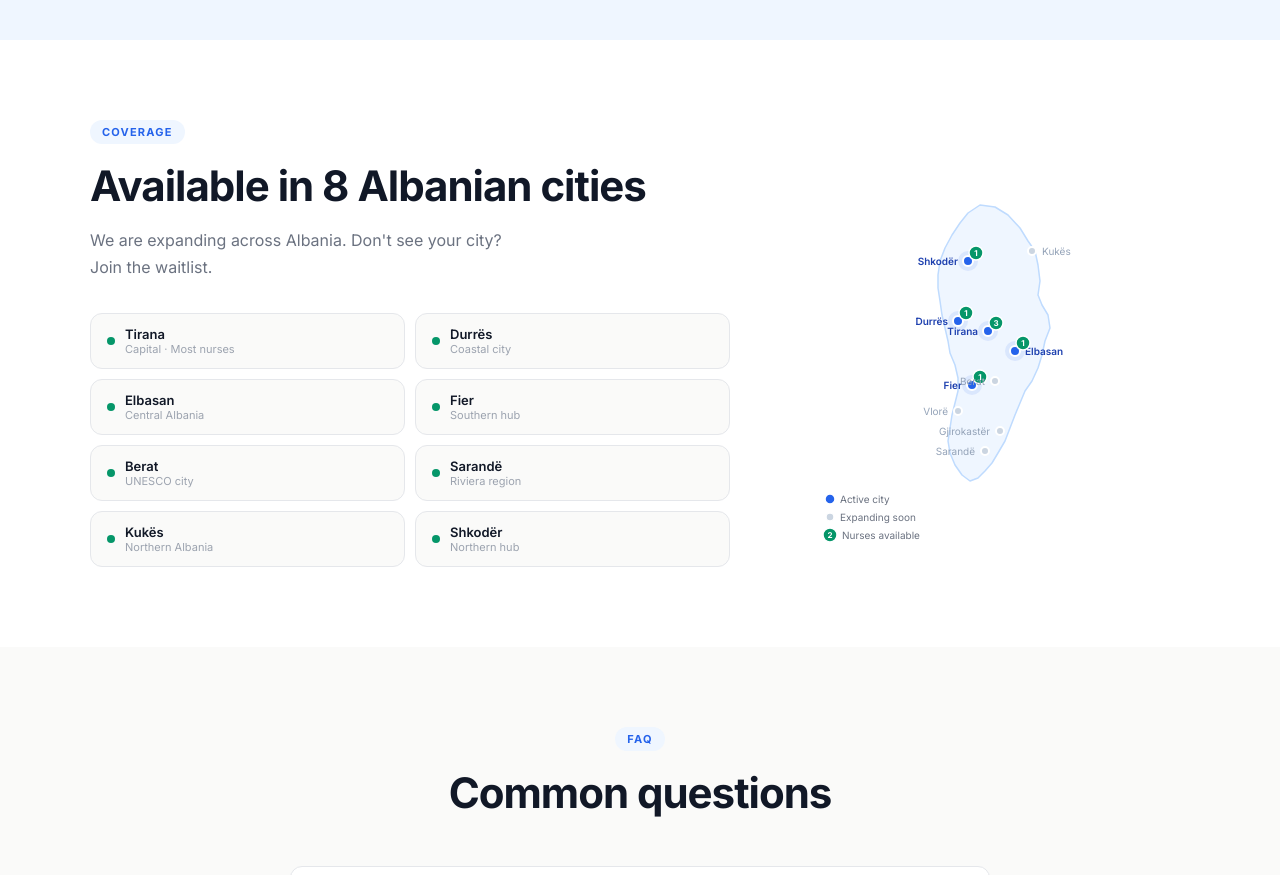
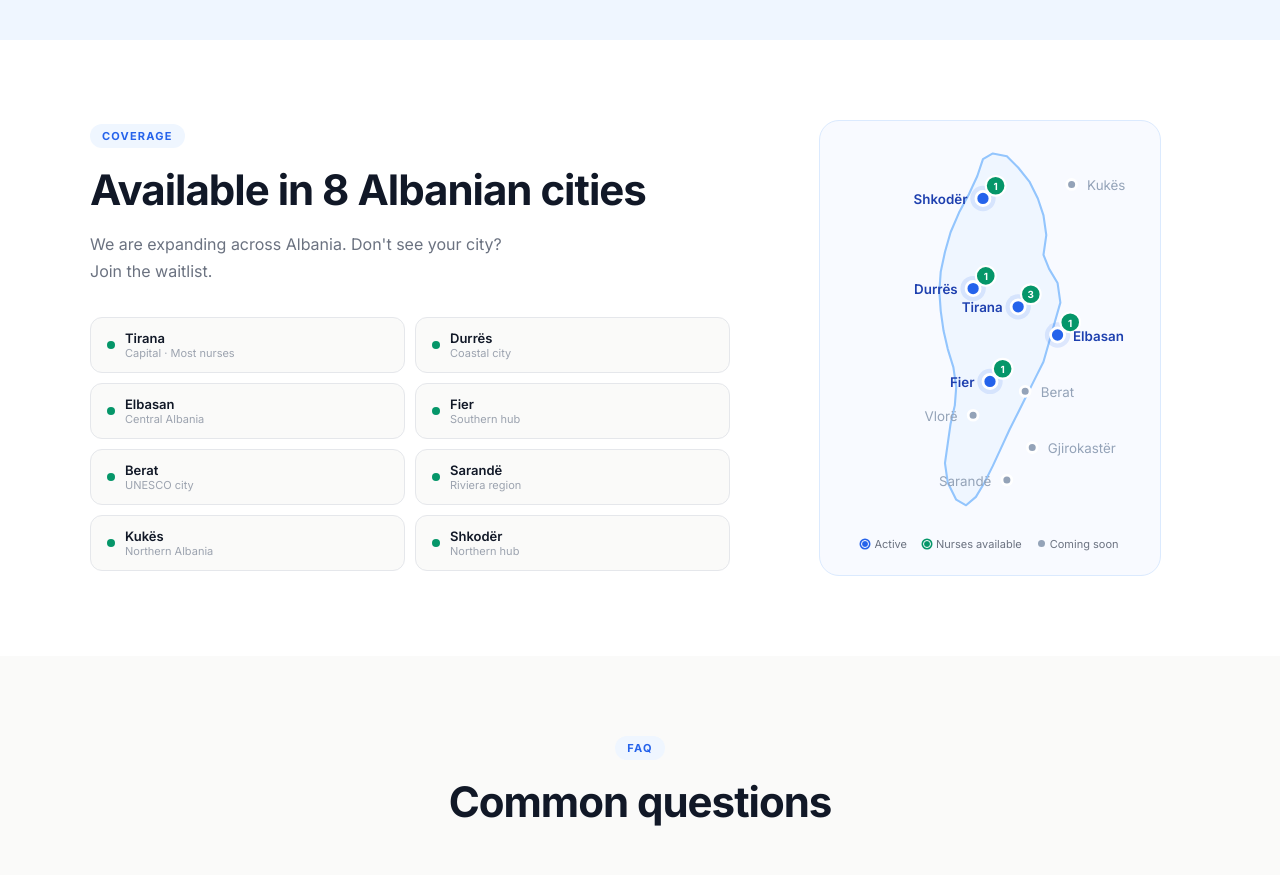
Before and after one commit to KeisNebelli/vonaxitynew, a Next.js app in the folder frontend/: page /en in a window 1280 px wide. Shown: the part 2780-3655 px from the top of the page. Built offline with nearby package versions, Linux system fonts and the light colour scheme.

Commit message:
Fix Albania map - use Google Maps embed

```diff
--- a/frontend/components/visuals/AlbaniaMap.jsx
+++ b/frontend/components/visuals/AlbaniaMap.jsx
@@ -2,95 +2,112 @@
 import { useState } from 'react';
 
 const CITIES = [
-  { name:'Tirana', x:178, y:198, nurses:3, active:true },
-  { name:'Durrës', x:148, y:188, nurses:1, active:true },
-  { name:'Elbasan', x:205, y:218, nurses:1, active:true },
-  { name:'Fier', x:162, y:252, nurses:1, active:true },
-  { name:'Berat', x:185, y:248, nurses:0, active:false },
-  { name:'Sarandë', x:175, y:318, nurses:0, active:false },
-  { name:'Kukës', x:222, y:118, nurses:0, active:false },
-  { name:'Shkodër', x:158, y:128, nurses:1, active:true },
-  { name:'Vlorë', x:148, y:278, nurses:0, active:false },
-  { name:'Gjirokastër', x:190, y:298, nurses:0, active:false },
+  { name:'Tirana',   x:200, y:195, nurses:3, active:true },
+  { name:'Durrës',   x:168, y:182, nurses:1, active:true },
+  { name:'Elbasan',  x:228, y:215, nurses:1, active:true },
+  { name:'Fier',     x:180, y:248, nurses:1, active:true },
+  { name:'Shkodër',  x:175, y:118, nurses:1, active:true },
+  { name:'Berat',    x:205, y:255, nurses:0, active:false },
+  { name:'Vlorë',    x:168, y:272, nurses:0, active:false },
+  { name:'Sarandë',  x:192, y:318, nurses:0, active:false },
+  { name:'Kukës',    x:238, y:108, nurses:0, active:false },
+  { name:'Gjirokastër', x:210, y:295, nurses:0, active:false },
 ];
 
-export default function AlbaniaMap({ lang = 'en' }) {
+export default function AlbaniaMap() {
   const [hovered, setHovered] = useState(null);
 
   return (
-    <div style={{ position:'relative', display:'inline-block' }}>
-      <svg width="360" height="420" viewBox="0 0 360 420" style={{ display:'block' }}>
-        {/* Albania outline - simplified path */}
+    <div style={{ background:'#F8FAFF', borderRadius:20, border:'1px solid #DBEAFE', padding:'24px 20px', display:'inline-block' }}>
+      <svg width="300" height="380" viewBox="80 80 200 270" style={{ display:'block', overflow:'visible' }}>
+
+        {/* Albania shape — accurate simplified outline */}
         <path
-          d="M158 80 L170 72 L185 74 L198 82 L210 95 L218 108 L225 118 L228 132 L230 148 L228 162 L232 172 L238 182 L240 195 L235 208 L232 222 L228 235 L222 248 L215 258 L210 270 L205 282 L200 295 L195 308 L188 320 L182 330 L175 338 L168 345 L160 348 L152 342 L145 332 L140 320 L138 308 L140 295 L142 282 L145 270 L148 258 L148 245 L145 232 L140 220 L138 208 L135 195 L132 182 L130 168 L128 155 L128 142 L130 128 L135 115 L142 102 L150 90 Z"
+          d="M175 90 L182 86 L192 88 L200 96 L208 106 L214 118 L218 130 L220 144 L218 158 L222 168 L228 178 L230 192 L226 206 L222 220 L218 234 L212 246 L206 258 L200 270 L194 282 L188 295 L182 308 L176 320 L170 330 L163 336 L156 332 L150 320 L148 306 L150 292 L152 278 L155 265 L156 252 L154 238 L150 225 L147 212 L145 198 L144 184 L145 170 L148 156 L152 142 L158 128 L165 115 L171 102 Z"
           fill="#EFF6FF"
-          stroke="#BFDBFE"
+          stroke="#93C5FD"
           strokeWidth="1.5"
           strokeLinejoin="round"
         />
 
-        {/* City dots */}
-        {CITIES.map(city => (
-          <g key={city.name} onMouseEnter={()=>setHovered(city.name)} onMouseLeave={()=>setHovered(null)} style={{ cursor:'pointer' }}>
-            {/* Pulse ring for active cities */}
+        {/* City markers */}
+        {CITIES.map(city => {
+          const isHovered = hovered === city.name;
+          return (
+            <g
+              key={city.name}
+              onMouseEnter={() => setHovered(city.name)}
+              onMouseLeave={() => setHovered(null)}
+              style={{ cursor: 'pointer' }}
+            >
+              {/* Pulse ring */}
               {city.active && (
-              <circle cx={city.x} cy={city.y} r="10" fill="rgba(37,99,235,0.1)" />
+                <circle cx={city.x} cy={city.y} r="9" fill="rgba(37,99,235,0.12)" />
               )}
+              {/* Dot */}
               <circle
-              cx={city.x} cy={city.y} r={city.active ? 5 : 4}
-              fill={city.active ? '#2563EB' : '#CBD5E1'}
+                cx={city.x} cy={city.y}
+                r={city.active ? 5 : 3.5}
+                fill={city.active ? '#2563EB' : '#94A3B8'}
                 stroke="#fff"
                 strokeWidth="2"
               />
-            {/* City label */}
+              {/* Nurse count badge */}
+              {city.active && city.nurses > 0 && (
+                <g>
+                  <circle cx={city.x + 9} cy={city.y - 9} r="7" fill="#059669" stroke="#fff" strokeWidth="1.5" />
+                  <text x={city.x + 9} y={city.y - 6} fontSize="7" fontFamily="Inter,system-ui" fontWeight="700" fill="#fff" textAnchor="middle">{city.nurses}</text>
+                </g>
+              )}
+              {/* Label */}
               <text
-              x={city.x + (city.x > 190 ? 10 : -10)}
+                x={city.x + (city.x > 200 ? 11 : -11)}
                 y={city.y + 4}
-              fontSize="10"
+                fontSize="9.5"
                 fontFamily="Inter, system-ui, sans-serif"
                 fontWeight={city.active ? '600' : '400'}
                 fill={city.active ? '#1E40AF' : '#94A3B8'}
-              textAnchor={city.x > 190 ? 'start' : 'end'}
+                textAnchor={city.x > 200 ? 'start' : 'end'}
               >
                 {city.name}
               </text>
-            {/* Nurse count badge for active */}
-            {city.active && city.nurses > 0 && (
-              <g>
-                <circle cx={city.x + 8} cy={city.y - 8} r="7" fill="#059669" stroke="#fff" strokeWidth="1.5" />
-                <text x={city.x + 8} y={city.y - 5} fontSize="8" fontFamily="Inter" fontWeight="700" fill="#fff" textAnchor="middle">{city.nurses}</text>
             </g>
-            )}
-          </g>
-        ))}
-
-        {/* Legend */}
-        <g transform="translate(14, 360)">
-          <circle cx="6" cy="6" r="5" fill="#2563EB" stroke="#fff" strokeWidth="1.5" />
-          <text x="16" y="10" fontSize="10" fontFamily="Inter, system-ui" fill="#6B7280">Active city</text>
-          <circle cx="6" cy="24" r="4" fill="#CBD5E1" stroke="#fff" strokeWidth="1.5" />
-          <text x="16" y="28" fontSize="10" fontFamily="Inter, system-ui" fill="#6B7280">Expanding soon</text>
-          <circle cx="6" cy="42" r="7" fill="#059669" stroke="#fff" strokeWidth="1.5" />
-          <text x="6" y="45" fontSize="8" fontFamily="Inter" fontWeight="700" fill="#fff" textAnchor="middle">2</text>
-          <text x="18" y="46" fontSize="10" fontFamily="Inter, system-ui" fill="#6B7280">Nurses available</text>
-        </g>
+          );
+        })}
 
         {/* Tooltip */}
         {hovered && (() => {
-          const city = CITIES.find(c=>c.name===hovered);
+          const city = CITIES.find(c => c.name === hovered);
           if (!city) return null;
-          const tx = city.x > 200 ? city.x - 80 : city.x + 10;
+          const tx = city.x > 200 ? city.x - 85 : city.x + 12;
+          const ty = city.y - 36;
           return (
             <g>
-              <rect x={tx} y={city.y - 32} width="75" height="28" rx="6" fill="#111827" />
-              <text x={tx + 38} y={city.y - 22} fontSize="11" fontFamily="Inter" fontWeight="600" fill="#fff" textAnchor="middle">{city.name}</text>
-              <text x={tx + 38} y={city.y - 10} fontSize="9" fontFamily="Inter" fill="#9CA3AF" textAnchor="middle">
+              <rect x={tx} y={ty} width="80" height="28" rx="6" fill="#111827" />
+              <text x={tx + 40} y={ty + 12} fontSize="10" fontFamily="Inter" fontWeight="600" fill="#fff" textAnchor="middle">{city.name}</text>
+              <text x={tx + 40} y={ty + 23} fontSize="9" fontFamily="Inter" fill="#9CA3AF" textAnchor="middle">
                 {city.active ? `${city.nurses} nurse${city.nurses !== 1 ? 's' : ''}` : 'Coming soon'}
               </text>
             </g>
           );
         })()}
       </svg>
+
+      {/* Legend */}
+      <div style={{ display:'flex', gap:16, justifyContent:'center', marginTop:12 }}>
+        <div style={{ display:'flex', alignItems:'center', gap:5 }}>
+          <div style={{ width:8, height:8, borderRadius:'50%', background:'#2563EB', border:'1.5px solid #fff', boxShadow:'0 0 0 1.5px #2563EB' }} />
+          <span style={{ fontSize:11, color:'#6B7280', fontFamily:'Inter,system-ui' }}>Active</span>
+        </div>
+        <div style={{ display:'flex', alignItems:'center', gap:5 }}>
+          <div style={{ width:8, height:8, borderRadius:'50%', background:'#059669', border:'1.5px solid #fff', boxShadow:'0 0 0 1.5px #059669' }} />
+          <span style={{ fontSize:11, color:'#6B7280', fontFamily:'Inter,system-ui' }}>Nurses available</span>
+        </div>
+        <div style={{ display:'flex', alignItems:'center', gap:5 }}>
+          <div style={{ width:7, height:7, borderRadius:'50%', background:'#94A3B8' }} />
+          <span style={{ fontSize:11, color:'#6B7280', fontFamily:'Inter,system-ui' }}>Coming soon</span>
+        </div>
+      </div>
     </div>
   );
 }
```
Lines whose indentation alone changed are shown as unchanged.
